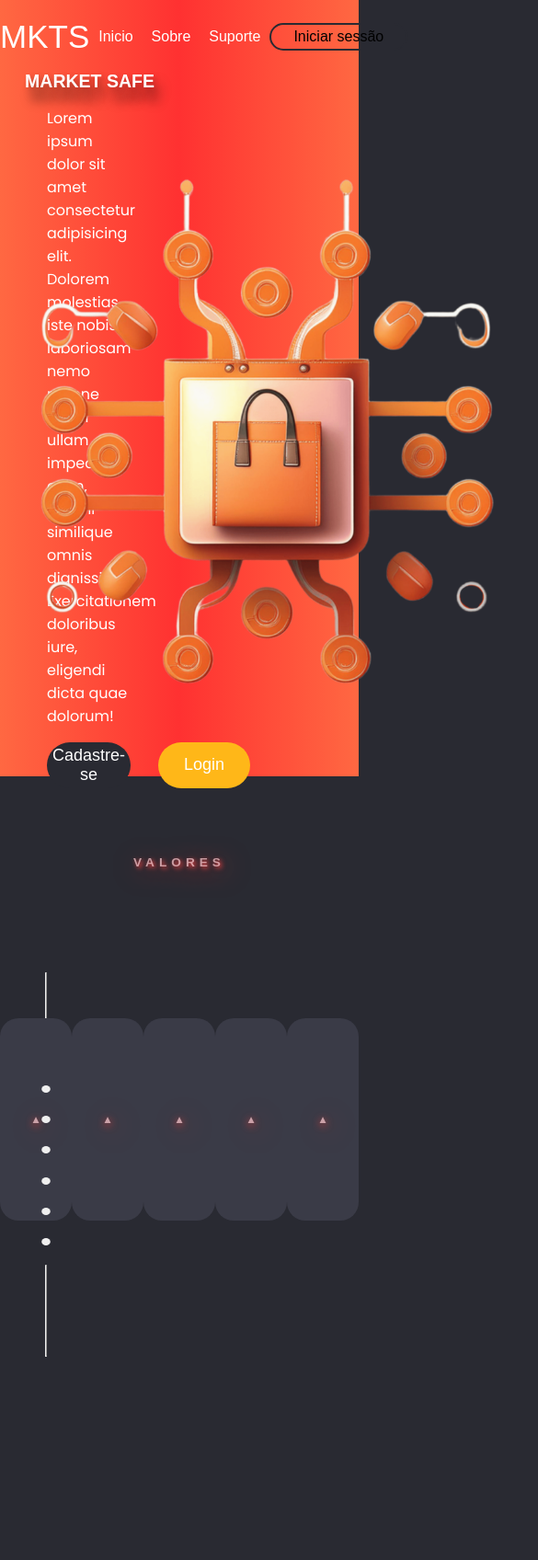
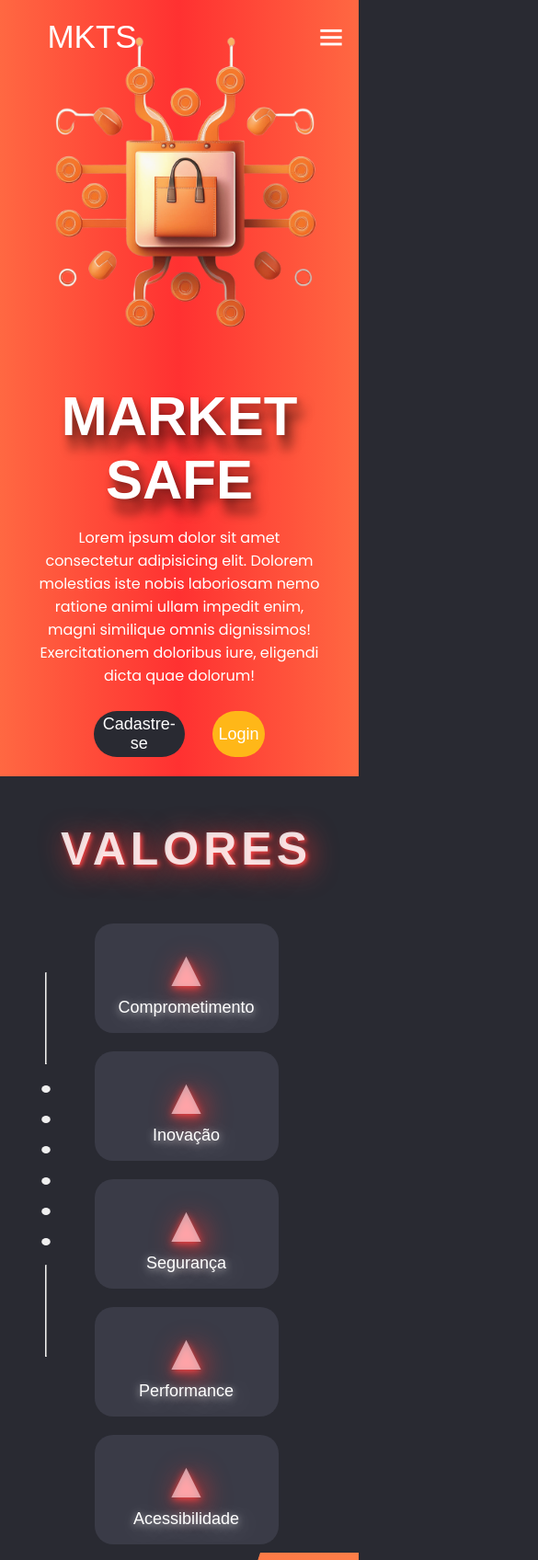
Before and after one commit to MarketSafe/MarketSafe, a plain HTML site: page Front-End/index.html in a window 390 px wide. Shown: the top 1696 px of the page at 92% size, 585 px wide, since content can reach past the window. Drawn offline with nearby package versions, Linux system fonts and the light colour scheme; a web font is replaced by a local one.

Commit message:
Padronizando para celular e criando novas telas

```diff
--- a/Front-End/index.html
+++ b/Front-End/index.html
@@ -5,6 +5,7 @@
     <meta charset="UTF-8">
     <meta name="viewport" content="width=device-width, initial-scale=1.0">
     <link rel="stylesheet" href="style.css">
+    <link href='https://unpkg.com/boxicons@2.1.4/css/boxicons.min.css' rel='stylesheet'>
     <title>MarketSafe</title>
 </head>
 
@@ -12,12 +13,15 @@
 
     <section class="primeira" id="ft">
         <div class="header">
-            <div class="logo">MKTS</div>
+            <a href="index.html"><div class="logo">MKTS</div></a>
+            <div class="cel-opts">
+                <i class='bx bx-menu'></i>
+            </div>
             <div class="opts">
-                <li>Inicio</li>
-                <li>Sobre</li>
-                <li>Suporte</li>
-                <button>Iniciar sessão</button>
+                <a href="index.html"><li>Inicio</li></a>
+                <a href="#"><li>Sobre</li></a>
+                <a href="#"><li>Suporte</li></a>
+                <a href="cadastro_login.html"><button>Iniciar sessão</button></a>
             </div>
         </div>
         <div class="content">
@@ -28,7 +32,7 @@
                     eligendi dicta quae dolorum!</p>
                     <div class="butinho">
                         <button>Cadastre-se</button>
-                        <a href="cadastro_login.html"><button class="logIn">Login</button></a>
+                        <button class="logIn">Login</button>
                     </div>
             </div>
 
@@ -55,18 +59,23 @@
             <div class="esp-cards">
                 <div class="card">
                     <p>▲</p>
+                    <span>Comprometimento</span>
                 </div>
                 <div class="card">
                     <p>▲</p>
+                    <span>Inovação</span>
                 </div>
                 <div class="card">
                     <p>▲</p>
+                    <span>Segurança</span>
                 </div>
                 <div class="card">
                     <p>▲</p>
+                    <span>Performance</span>
                 </div>
                 <div class="card">
                     <p>▲</p>
+                    <span>Acessibilidade</span>
                 </div>
             </div>
         </div>
--- a/Front-End/style.css
+++ b/Front-End/style.css
@@ -1,7 +1,5 @@
 @import url('https://fonts.googleapis.com/css2?family=Great+Vibes&family=Hammersmith+One&family=Playwrite+ES:wght@100..400&family=Poppins:ital,wght@0,100;0,200;0,300;0,400;0,500;0,600;0,700;0,800;0,900;1,100;1,200;1,300;1,400;1,500;1,600;1,700;1,800;1,900&display=swap');
 @import url('https://fonts.googleapis.com/css2?family=Great+Vibes&family=Hammersmith+One&family=Playwrite+ES:wght@100..400&family=Poppins:ital,wght@0,100;0,200;0,300;0,400;0,500;0,600;0,700;0,800;0,900;1,100;1,200;1,300;1,400;1,500;1,600;1,700;1,800;1,900&display=swap');
-@import url('https://fonts.googleapis.com/css2?family=Hammersmith+One&family=Roboto:ital,wght@0,100;0,300;0,400;0,500;0,700;0,900;1,100;1,300;1,400;1,500;1,700;1,900&display=swap');
-
 * {
     box-sizing: border-box;
 }
@@ -22,6 +20,7 @@ body::-webkit-scrollbar-thumb{
 .primeira{
     width: 100%;
     height: 100vh;
+    overflow: hidden;
     background: linear-gradient(to right, #ff6842, #ff3131, #ff6842);
 }
 .header{
@@ -29,6 +28,9 @@ body::-webkit-scrollbar-thumb{
     height: 80px;
     display: flex;
     justify-content: space-between;
+}
+.header a{
+    text-decoration: none;
 }
 .logo{
     width: 200px;
@@ -41,6 +43,18 @@ body::-webkit-scrollbar-thumb{
     font-size: 35px;
     cursor: pointer;
 }
+.cel-opts{
+    width: 60px;
+    height: 100%;
+    font-family: "Hammersmith One", sans-serif;;
+    display: none;
+    justify-content: center;
+    align-items: center;
+    color: #fff;
+    font-size: 35px;
+    cursor: pointer;
+}
+
 .opts{
     font-family: "Hammersmith One", sans-serif;
     width: 500px;
@@ -48,6 +62,14 @@ body::-webkit-scrollbar-thumb{
     display: flex;
     justify-content: space-around;
     align-items: center;
+}
+@media (max-width: 580px) {
+    .opts{
+        display: none;
+    }
+    .cel-opts{
+        display: flex;
+    }
 }
 .opts li{
     list-style: none;
@@ -74,6 +96,11 @@ body::-webkit-scrollbar-thumb{
     height: 91.6%;
     display: flex;
     align-items: center;
+}
+@media (max-width: 580px){
+    .content{
+        flex-direction: column-reverse;
+    }
 }
 .container{
     width: 50%;
@@ -106,6 +133,8 @@ body::-webkit-scrollbar-thumb{
     align-items: center;
     gap: 30px;
 }
+
+
 .butinho button{
     width: 180px;
     height: 50px;
@@ -131,11 +160,36 @@ body::-webkit-scrollbar-thumb{
 .container1{
     width: 50%;
     height: 90%;
+    align-items: center;
     display: flex;
     justify-content: center;
 }
 .container1 img{
     animation: float 4.2s ease-in-out infinite;
+    width: 80%;
+
+}
+@media (max-width: 580px) {
+    .container1{
+        width: 100%;
+    }
+    .container1 img{
+        width: 400px;
+        position: relative;
+        left: 8px;
+    }
+    .container{
+        width: 90%;
+    }
+    .container p{
+        width: 100%;
+        text-align: center;
+    }
+    .container h1{
+        text-align: center;
+        width: 100%;
+        font-size: 60px;
+    }
 }
 @keyframes float {
     0% {
@@ -152,6 +206,7 @@ body::-webkit-scrollbar-thumb{
     width: 100%;
     height: 100vh;
     display: flex;
+    background-size: cover;
 }
 .lat-bar{
     width: 100px;
@@ -219,7 +274,7 @@ body::-webkit-scrollbar-thumb{
 }
 .valores h1{
     font-size: 3.5vw;
-    color: #ffd1d8ae;
+    color: #ffffffd6;
     letter-spacing: 5px;
     text-shadow: 2px 2px 5px #ff4242, 5px 5px 30px #ff3131;
 }
@@ -230,26 +285,63 @@ body::-webkit-scrollbar-thumb{
     justify-content: center;
     justify-content: space-evenly;
 }
+@media (max-width: 580px){
+    .esp-cards{
+        flex-direction: column;
+        align-items: center;
+        height: 80%;
+        gap: 20px;
+    }
+    .valores{
+        gap: 10px;
+        width: calc(100% - 15px);
+        position: absolute;
+        right: 0;
+    }
+    .valores h1{
+        font-size: 50px;
+    }
+
+}
 .card{
-    width: 180px;
-    height: 220px;
+    width: 200px;
+    height: 240px;
     border-radius: 20px;
     display: flex;
     justify-content: center;
     align-items: center;
     background: #3a3b47;
+    flex-direction: column;
 }
 .card p{
-    font-size: 3vw;
+    font-size: 55px;
     color: #ffd1d8ae;
+    margin: 0;
     text-shadow: 0px 2px 8px #ff4242, 5px 5px 30px #ff3131;
 }
-
+.card span{
+    color: #fff;
+    font-size: 18px;
+    text-shadow: 0px 2px 8px #ffffffa8, 5px 5px 30px #ffffff70;
+}
+.terceira{
+    width: 100%;
+    height: 100vh;
+    background-image: url('img/Background\ 3sec.png');
+}
+@media (max-width: 580px){
+    .terceira{
+        background-image: url('img/Back\ 3sec\ -\ cel.png');
+    }
+}
 
 /* lOGIN / CADASTRO */
 .body_cadastro {
     background-image: url(./img/fundo.png);
     background-size: cover;
+    background-repeat: no-repeat;
+    width: 100%;
+    height: 100vh;
 }
 
 .login-cadastro{
@@ -266,7 +358,7 @@ body::-webkit-scrollbar-thumb{
 .login-cadastro input {
     background-color: #d9d9d9;
     border: none;
-    padding: 12px 15px;
+    padding: 18px 20px;
     margin: 8px 0;
     width: 100%;
 }
@@ -276,8 +368,8 @@ body::-webkit-scrollbar-thumb{
     background-image: linear-gradient(#ff3131, #ff914d);
     color: #FFFFFF;
     font-size: 15px;
-    width: 140px;
-    height: 35px;
+    width: 180px;
+    height: 40px;
     transition: transform 80ms ease-in;
     border: none;
     margin-top: 30px;
@@ -303,6 +395,8 @@ body::-webkit-scrollbar-thumb{
 .painel {
     display: flex;
     justify-content: center;
+    width: 100%;
+    height: 80%;
     align-items: center;
 }
 
@@ -311,9 +405,10 @@ body::-webkit-scrollbar-thumb{
     border-radius: 10px;
     position: relative;
     overflow: hidden;
-    width: 768px;
+    width: 1000px;
     max-width: 100%;
-    min-height: 480px;
+    min-height: 600px;
+
 }
 
 .formulario-container {
@@ -425,8 +520,9 @@ body::-webkit-scrollbar-thumb{
     background-color: #292a32;
     color: #FFFFFF;
     font-size: 15px;
-    width: 140px;
-    height: 35px;
+    border: none;
+    width: 180px;
+    height: 40px;
     transition: transform 80ms ease-in;
     font-family: "Hammersmith One", sans-serif;
     cursor: pointer;
@@ -439,7 +535,7 @@ body::-webkit-scrollbar-thumb{
 
 .painel-animado h1 {
     font-family: "Hammersmith One", sans-serif;
-    font-size: 25px;
+    font-size: 35px;
     margin-bottom: 20px;
 }
 
```
Also changed, not shown: Front-End/cadastro_login.html (+12 -2 lines), Front-End/img/Back 3sec - cel.png (added), Front-End/img/Background 3sec.png (added).
